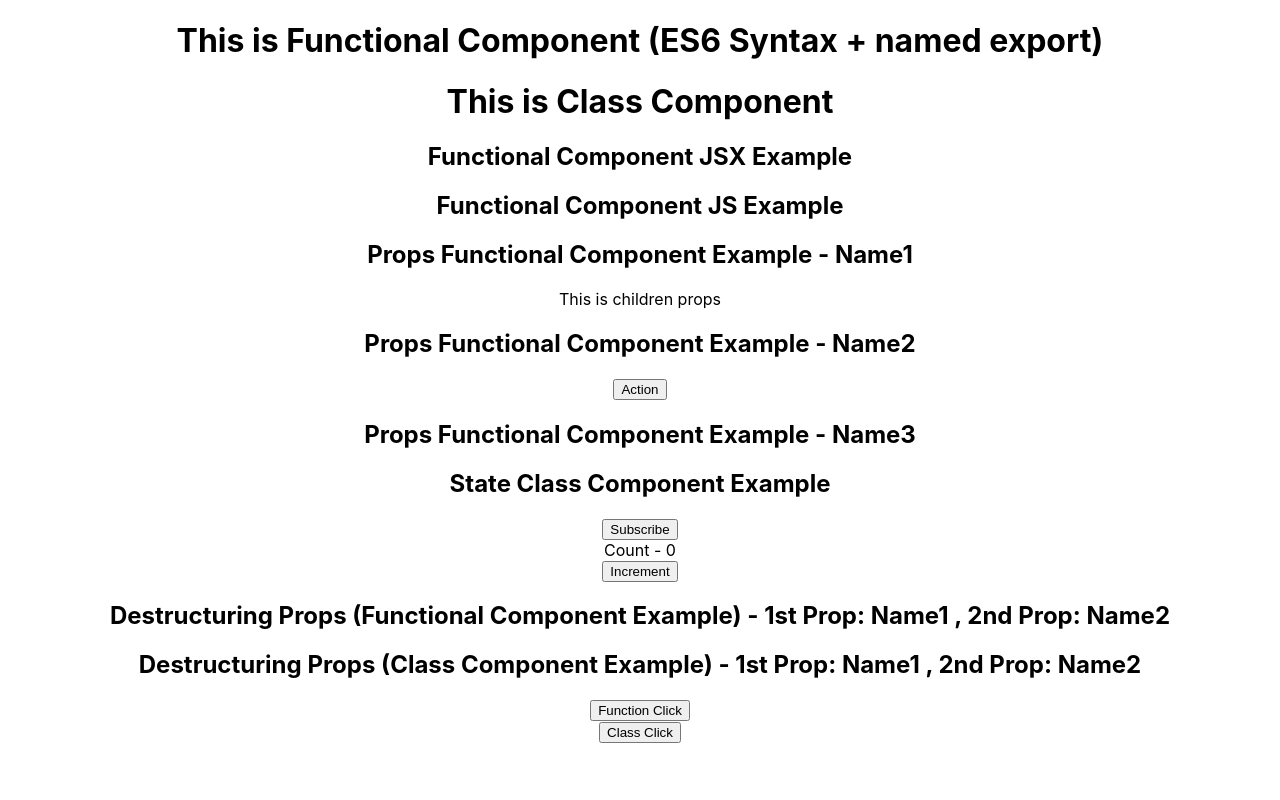
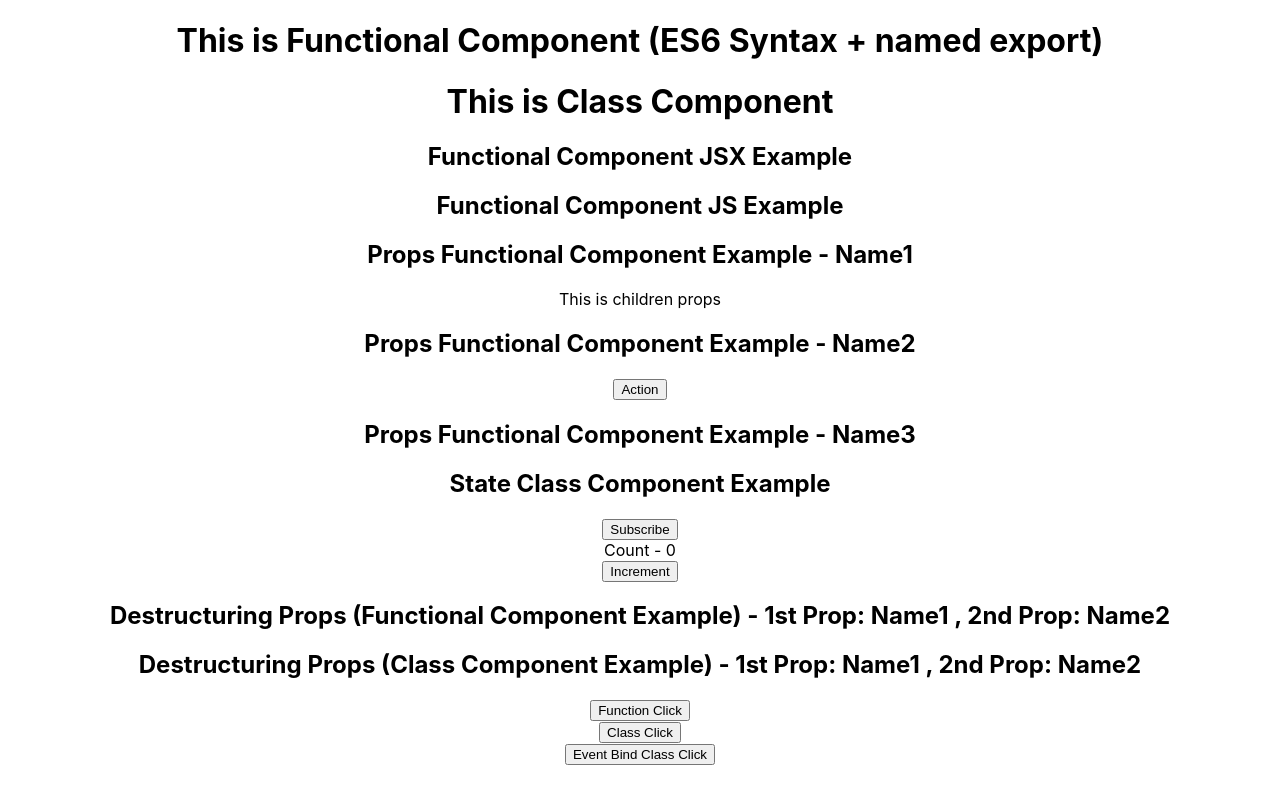
Before and after one commit to sagarteria/Sample-Create-React-App, a React (Create React App) app: page / in a window 1280 px wide. Built offline with nearby package versions, Linux system fonts and the light colour scheme.

Commit message:
initial commit

```diff
--- a/src/App.js
+++ b/src/App.js
@@ -11,6 +11,7 @@ import FunctionalCompDestructure from './components/DestructuringPropsStates/Fun
 import ClassCompDestructure from './components/DestructuringPropsStates/ClassCompDestructure';
 import FunctionClick from './components/Events/FunctionClick';
 import ClassClick from './components/Events/ClassClick';
+import EventBind from './components/Events/EventBinding/EventBind';
 
 
 function App() {
@@ -36,8 +37,11 @@ function App() {
       <FunctionalCompDestructure FirstProp='Name1' SecondProp='Name2'/>
       <ClassCompDestructure FirstProp='Name1' SecondProp='Name2'/>
 
+      {/* Event Bind Examples */}
       <FunctionClick />
       <ClassClick />
+
+      <EventBind />
 
     </div>
   );
--- /dev/null
+++ b/src/components/Events/EventBinding/EventBind.js
@@ -0,0 +1,24 @@
+import React, { Component } from 'react';
+
+class EventBind extends Component{
+
+  constructor() {
+    super();
+    this.state = {
+
+    }
+  }
+
+  clickHandler() {
+    console.log('Button clicked');
+  }
+  render () {
+    return (
+    <div>
+      <button onClick={this.clickHandler}>Event Bind Class Click</button>
+    </div>
+  )
+  }
+}
+
+export default EventBind
```
